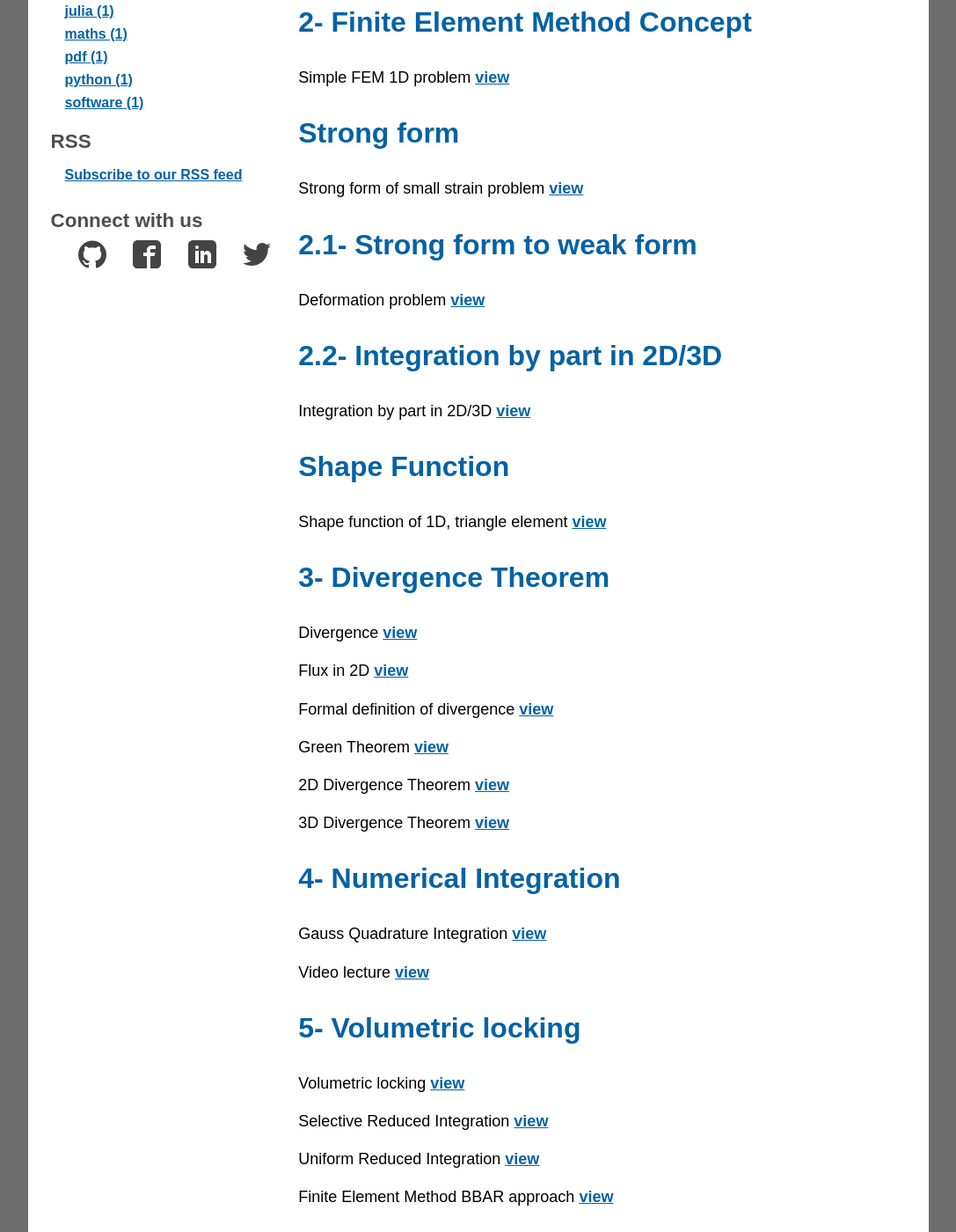
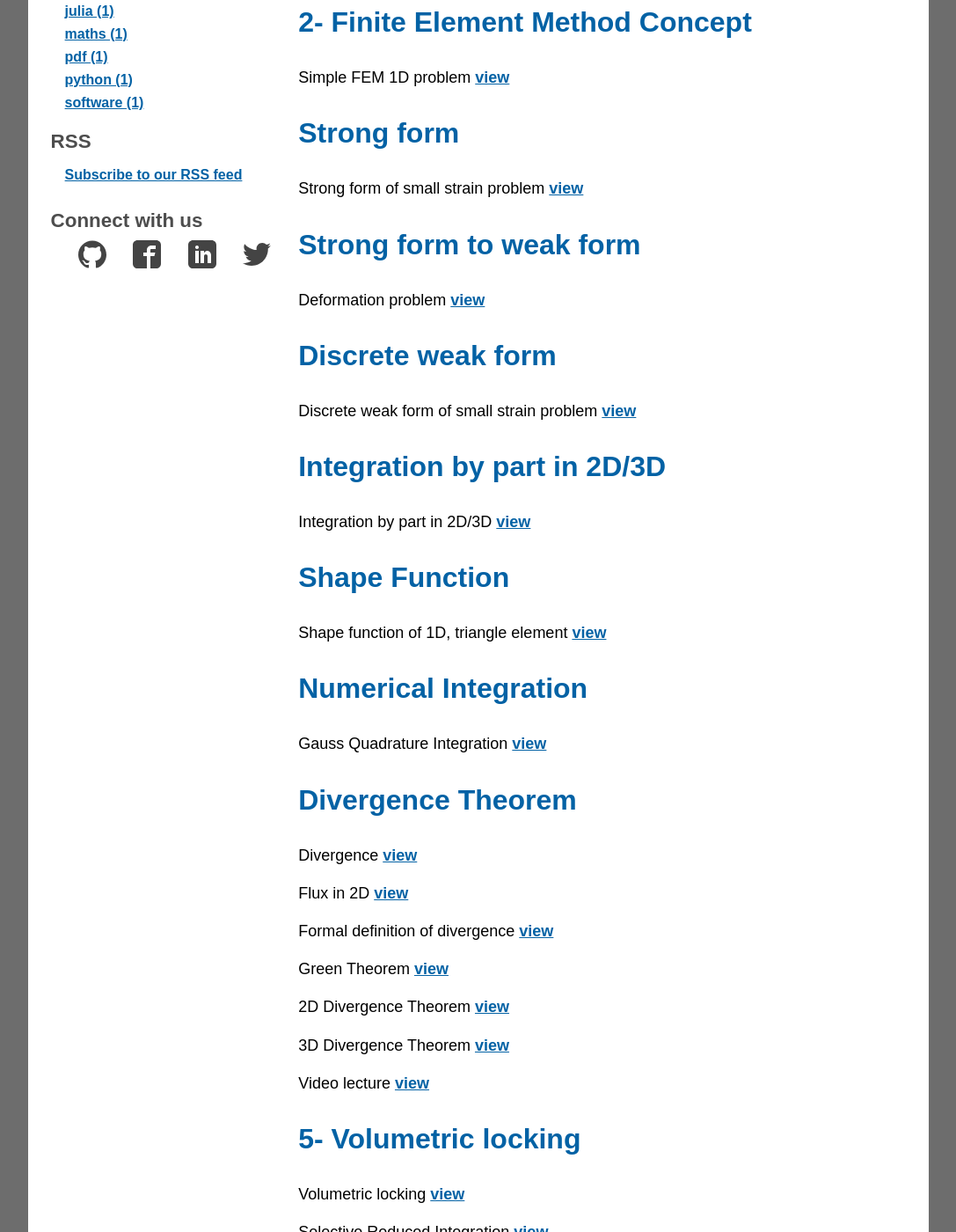
Before and after one commit to quangvunp/geomechanics, a Jekyll site: the page built from FEM.md, in a window 1280 px wide and 1400 px high, scrolled down 396 px. Shown: the whole window at 88% size, without its empty margins (96-1183 px from the left). Built offline with Jekyll 4.4.1, drawn with Linux system fonts in a browser that asks for light colours.

Commit message:
Update FEM.md

```diff
--- a/FEM.md
+++ b/FEM.md
@@ -13,17 +13,23 @@ Simple FEM 1D problem [view]({{ site.url }}/assests/Notes/FEM/Fem1D.PDF)
 <h1> Strong form</h1>
 Strong form of small strain problem [view]({{ site.url }}/assests/Notes/FEM/1_StrongForm_SmallStrain.pdf)
 
-
-<h1> 2.1- Strong form to weak form </h1>
+<h1> Strong form to weak form </h1>
 Deformation problem [view]({{ site.url }}/assests/Notes/FEM/2_StrongToWeakForm-SmallStrain.pdf)
 
-<h1> 2.2- Integration by part in 2D/3D </h1>
+<h1> Discrete weak form </h1>
+Discrete weak form of small strain problem [view]({{ site.url }}/assests/Notes/FEM/DiscreteWeakForm-GlobalStiffnessMatrix.pdf.pdf)
+
+<h1> Integration by part in 2D/3D </h1>
 Integration by part in 2D/3D [view]({{ site.url }}/assests/Notes/FEM/IntegrationByParts.pdf)
 
 <h1> Shape Function </h1>
 Shape function of 1D, triangle element [view]({{ site.url }}/assests/Notes/FEM/ShapeFunction.pdf)
 
-<h1> 3- Divergence Theorem </h1>
+
+<h1> Numerical Integration </h1>
+Gauss Quadrature Integration [view]({{ site.url }}/assests/Notes/FEM/GaussIntegration.PDF)
+
+<h1> Divergence Theorem </h1>
 Divergence [view](https://www.khanacademy.org/math/multivariable-calculus/multivariable-derivatives/divergence-and-curl-articles/a/divergence)
 
 Flux in 2D [view](https://www.khanacademy.org/math/multivariable-calculus/integrating-multivariable-functions/line-integrals-in-vector-fields-articles/a/flux-in-two-dimensions)
@@ -36,8 +42,6 @@ Green Theorem [view](https://www.khanacademy.org/math/multivariable-calculus/gre
 
 3D Divergence Theorem [view](https://www.khanacademy.org/math/multivariable-calculus/greens-theorem-and-stokes-theorem/divergence-theorem-articles/a/3d-divergence-theorem)
 
-<h1> 4- Numerical Integration </h1>
-Gauss Quadrature Integration [view]({{ site.url }}/assests/Notes/FEM/GaussIntegration.PDF)
 
 Video lecture [view](https://www.youtube.com/watch?v=uxQCjeo955o&t=2105s)
 
```
